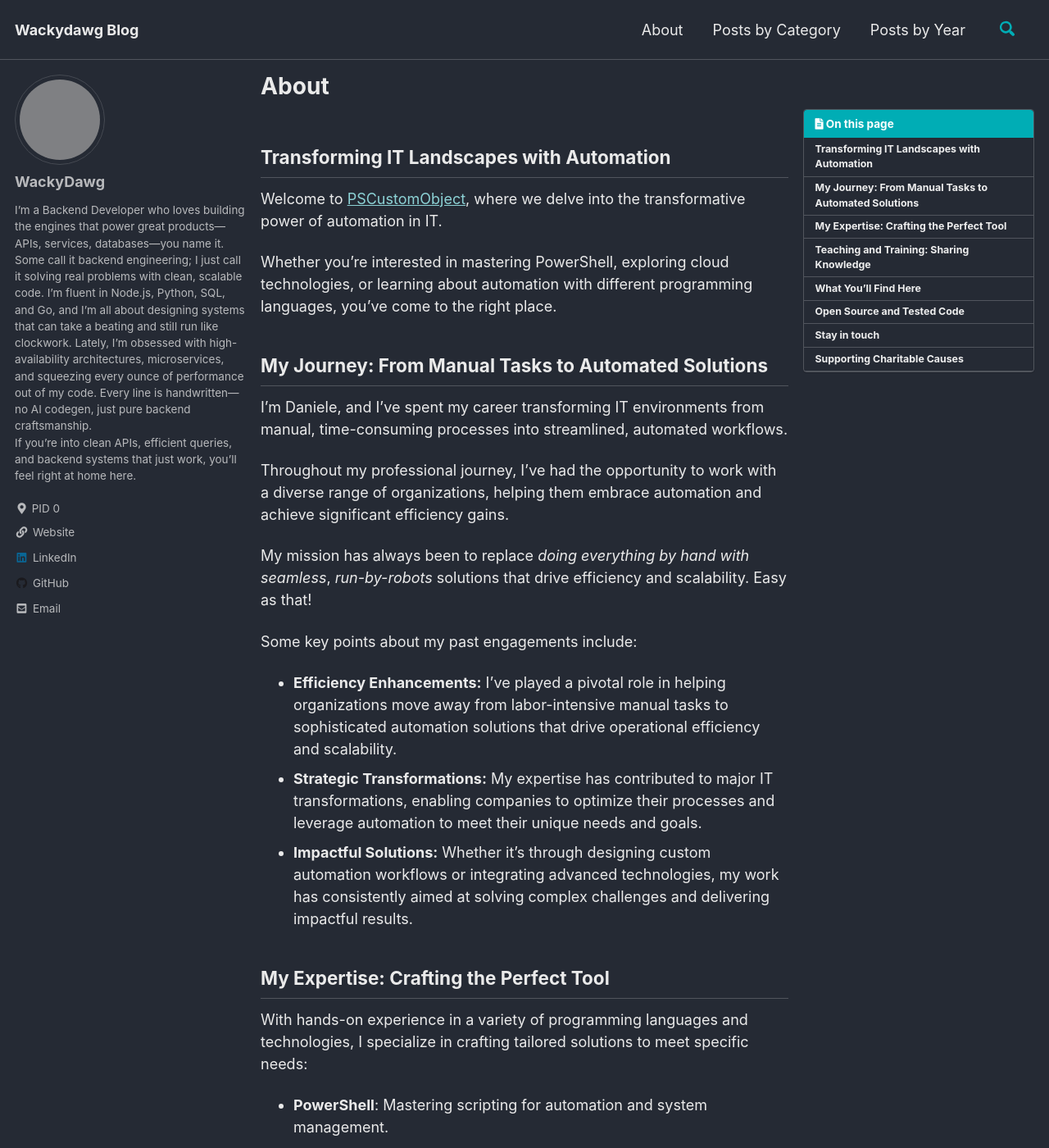
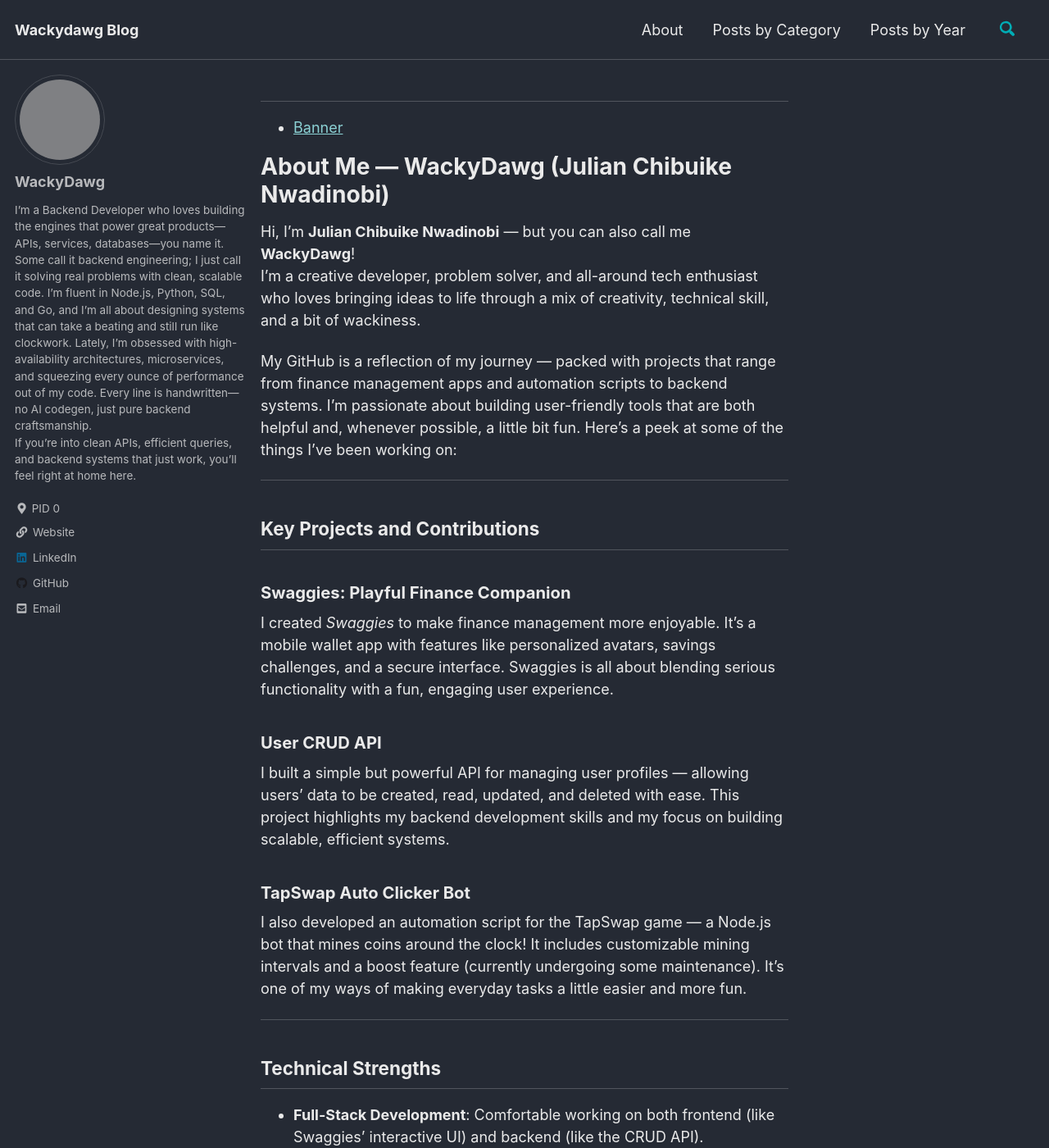
Before and after one commit to WackyDawg/WackyDawg.github.io, a Jekyll site: the page built from _pages/about.md, in a window 1280 px wide and 1400 px high. Shown: the whole window at 82% size. Built offline with Jekyll 4.4.1, drawn with Linux system fonts in a browser that asks for light colours; cached includes are drawn as plain includes; our own code applies the rules of GitHub Pages for plain Markdown files; some of the changed text lies outside the part shown; grey boxes are pictures that could not be loaded.

Commit message:
added banner

```diff
--- a/_pages/about.md
+++ b/_pages/about.md
@@ -1,74 +1,60 @@
+
 ---
-title: "About"
-permalink: /about/
-toc: true
+- [Banner](/assets/images/banner.png)
+
+# About Me — WackyDawg (Julian Chibuike Nwadinobi)
+
+Hi, I'm **Julian Chibuike Nwadinobi** — but you can also call me **WackyDawg**!
+I’m a creative developer, problem solver, and all-around tech enthusiast who loves bringing ideas to life through a mix of creativity, technical skill, and a bit of wackiness.
+
+My GitHub is a reflection of my journey — packed with projects that range from finance management apps and automation scripts to backend systems. I’m passionate about building user-friendly tools that are both helpful and, whenever possible, a little bit fun. Here’s a peek at some of the things I’ve been working on:
+
 ---
 
-## Transforming IT Landscapes with Automation
+## Key Projects and Contributions
 
-Welcome to [PSCustomObject](https://pscustomobject.github.io/), where we delve into the transformative power of automation in IT.
+### **Swaggies: Playful Finance Companion**
+I created *Swaggies* to make finance management more enjoyable. It's a mobile wallet app with features like personalized avatars, savings challenges, and a secure interface. Swaggies is all about blending serious functionality with a fun, engaging user experience.
 
-Whether you're interested in mastering PowerShell, exploring cloud technologies, or learning about automation with different programming languages, you've come to the right place.
+### **User CRUD API**
+I built a simple but powerful API for managing user profiles — allowing users' data to be created, read, updated, and deleted with ease. This project highlights my backend development skills and my focus on building scalable, efficient systems.
 
-## My Journey: From Manual Tasks to Automated Solutions
+### **TapSwap Auto Clicker Bot**
+I also developed an automation script for the TapSwap game — a Node.js bot that mines coins around the clock! It includes customizable mining intervals and a boost feature (currently undergoing some maintenance). It’s one of my ways of making everyday tasks a little easier and more fun.
 
-I'm Daniele, and I've spent my career transforming IT environments from manual, time-consuming processes into streamlined, automated workflows.
+---
 
-Throughout my professional journey, I've had the opportunity to work with a diverse range of organizations, helping them embrace automation and achieve significant efficiency gains.
+## Technical Strengths
+- **Full-Stack Development**: Comfortable working on both frontend (like Swaggies' interactive UI) and backend (like the CRUD API).
+- **Automation & Scripting**: I enjoy scripting smart solutions for repetitive tasks — like the TapSwap bot running with Node.js and cron jobs.
+- **Security & Usability Focus**: I prioritize secure frameworks and always aim to create user-friendly experiences.
 
-My mission has always been to replace *doing everything by hand with seamless*, *run-by-robots* solutions that drive efficiency and scalability. Easy as that!
+---
 
-Some key points about my past engagements include:
+## Philosophy and Style
+I believe technology should be **helpful, secure,** and **fun**.
+My projects often follow a “fun-first” approach — I like to add playful elements (sometimes even emojis 🧸🎮) to the way I build and document things. I want users to not just use my creations, but actually **enjoy** them.
 
-- **Efficiency Enhancements:** I've played a pivotal role in helping organizations move away from labor-intensive manual tasks to sophisticated automation solutions that drive operational efficiency and scalability.
-- **Strategic Transformations:** My expertise has contributed to major IT transformations, enabling companies to optimize their processes and leverage automation to meet their unique needs and goals.
-- **Impactful Solutions:** Whether it's through designing custom automation workflows or integrating advanced technologies, my work has consistently aimed at solving complex challenges and delivering impactful results.
+---
 
-## My Expertise: Crafting the Perfect Tool
+## Community and Collaboration
+Although I’m still growing my collaborative footprint, I love sharing my work and inviting others to learn from or build on it. In projects like the TapSwap bot, I encourage users to follow along for updates and future projects — I’m all about open-source spirit and knowledge sharing.
 
-With hands-on experience in a variety of programming languages and technologies, I specialize in crafting tailored solutions to meet specific needs:
+---
 
-- **PowerShell**: Mastering scripting for automation and system management.
-- **Go**: Developing efficient, high-performance applications and tools.
-- **Python**: Building versatile tools and scripts for diverse applications.
-- **C#**: Creating robust applications and integrations.
-- **Cloud Technologies**: Leveraging the power of the cloud to enhance scalability and flexibility.
+## Explore My Work
+- [Swaggies](https://github.com/WackyDawg/Swaggies)
+- [User CRUD API](https://github.com/WackyDawg/HNGX-Backend-Project-2)
+- [TapSwap Clicker](https://github.com/WackyDawg/Tapswap-Clicker-v2.0)
 
-## Teaching and Training: Sharing Knowledge
+---
 
-In addition to my technical expertise, I have a long history as a trainer and educator. I'm passionate about sharing my knowledge and helping others grow their skills.
+Thanks for stopping by my blog and getting to know me!
+I’m excited for what’s ahead — and I’m always building, learning, and sometimes even breaking things (on purpose 😉).
 
-Whether through workshops, webinars, or written content, I aim to empower you with the tools and insights needed to succeed in the world of automation.
+Stay wacky,
+**– Julian (WackyDawg)**
 
-## What You'll Find Here
+---
 
-- **In-Depth Guides:** Comprehensive tutorials primarily focusing on PowerShell, with additional content on Go, Python, C#, and more.
-- **Automation Insights:** Practical advice and strategies for implementing automation across various platforms and technologies.
-- **Cloud Solutions:** Tips and best practices for utilizing cloud services effectively.
-- **Educational Content:** Resources and training materials to help you enhance your skills and knowledge.
-
-## Open Source and Tested Code
-
-All the code shared on this blog is freely available for you to use and adapt. You can find it in my [GitHub repository](https://github.com/PsCustomObject).
-
-Each piece of code is not just theoretical—it's tested and proven in production environments, ensuring that what you're learning and implementing is reliable and effective.
-
-I believe in *eating my own dog food*, so you can trust that the solutions provided are practical and battle-tested.
-
-## Stay in touch
-
-I invite you to explore the content, engage with the community, and share your own experiences. Let's collaborate and continue pushing the boundaries of what automation can achieve.
-
-Thank you for visiting my site. I'm excited to share this journey with you and help you navigate the ever-evolving world of IT automation!
-
-Comment, write me an e-mail, open an issue report or a PR anything will do!
-
-## Supporting Charitable Causes
-
-To support meaningful causes, this site does run advertisements. However, I want you to know that all earnings from these ads are dedicated to charitable organizations.
-
-I personally support groups such as *Doctors Without Borders* and associations that aid children and individuals with autism, causes that are very close to my heart.
-
-By visiting this site, you're already contributing to these important efforts, and I'm deeply grateful for your support.
-
-If you're able, please consider whitelisting this site to help me continue supporting these meaningful causes.
+---
```
Also changed, not shown: assets/images/banner.png (added).
